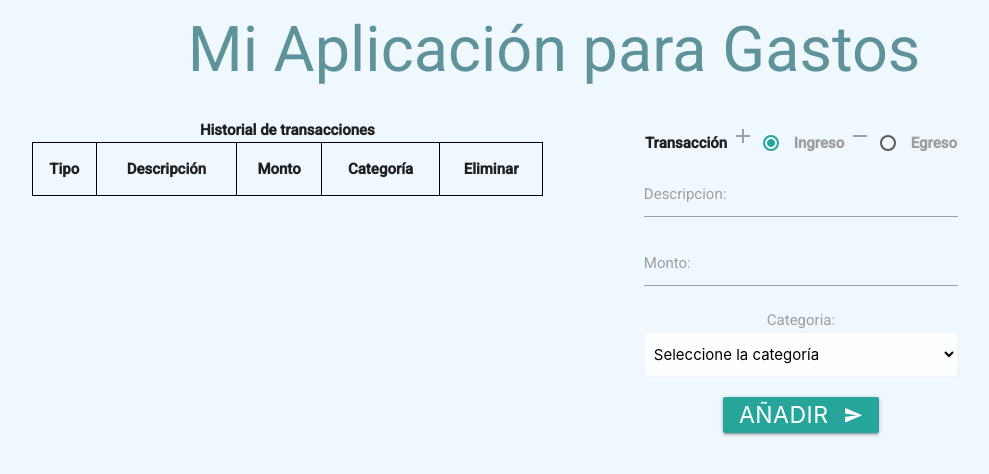
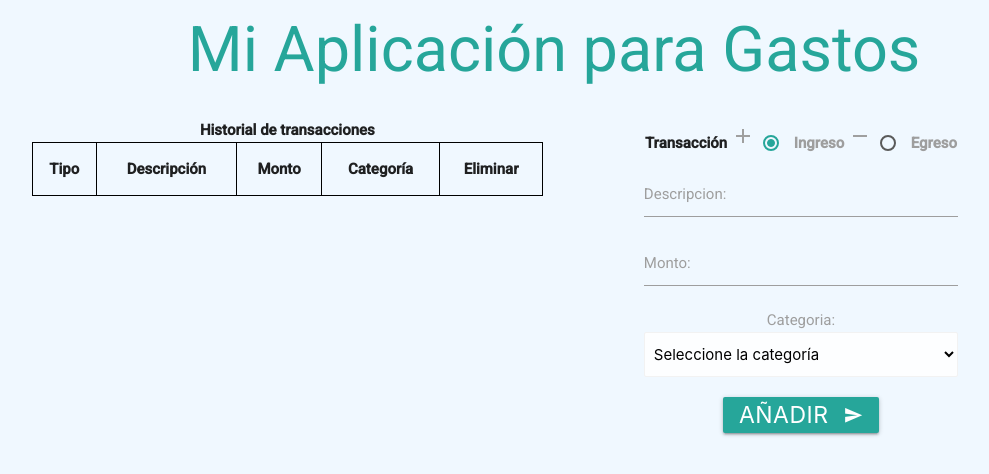
Before and after one commit to retaLazyCodes/my-expenses-app, a plain HTML site: page index.html in a window 1280 px wide. Shown: the whole page, without its empty margins (86-1075 px from the left). Drawn offline with nearby package versions, Linux system fonts and the light colour scheme.

Commit message:
added media queries to h1

```diff
--- a/resources/css/styles.css
+++ b/resources/css/styles.css
@@ -5,7 +5,7 @@ body {
 
 h1 {
     text-align: center;
-    color: #5f939a;
+    color: #26a69a;
     margin: 1rem 0 1.68rem 0;
 }
 
@@ -54,3 +54,27 @@ th {
 .tableFormat caption {
     font-weight: bold;
 }
+
+@media (min-width: 400px) {
+    h1 {
+        font-size: 1.9rem;
+    }
+}
+
+@media (min-width: 600px) {
+    h1 {
+        font-size: 2.2rem;
+    }
+}
+
+@media (min-width: 800px) {
+    h1 {
+        font-size: 3.2rem;
+    }
+}
+
+@media (min-width: 1000px) {
+    h1 {
+        font-size: 4.2rem;
+    }
+}
```
